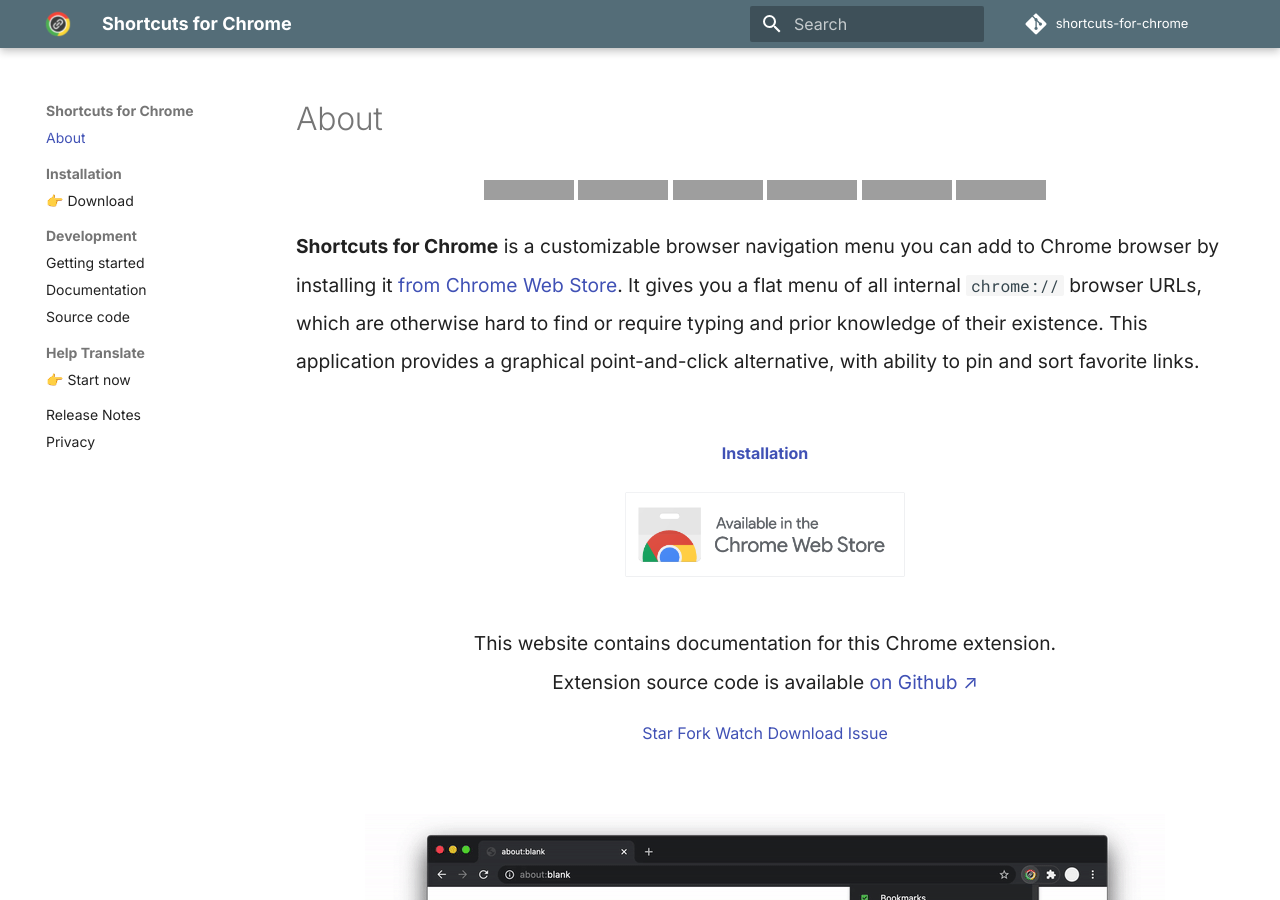
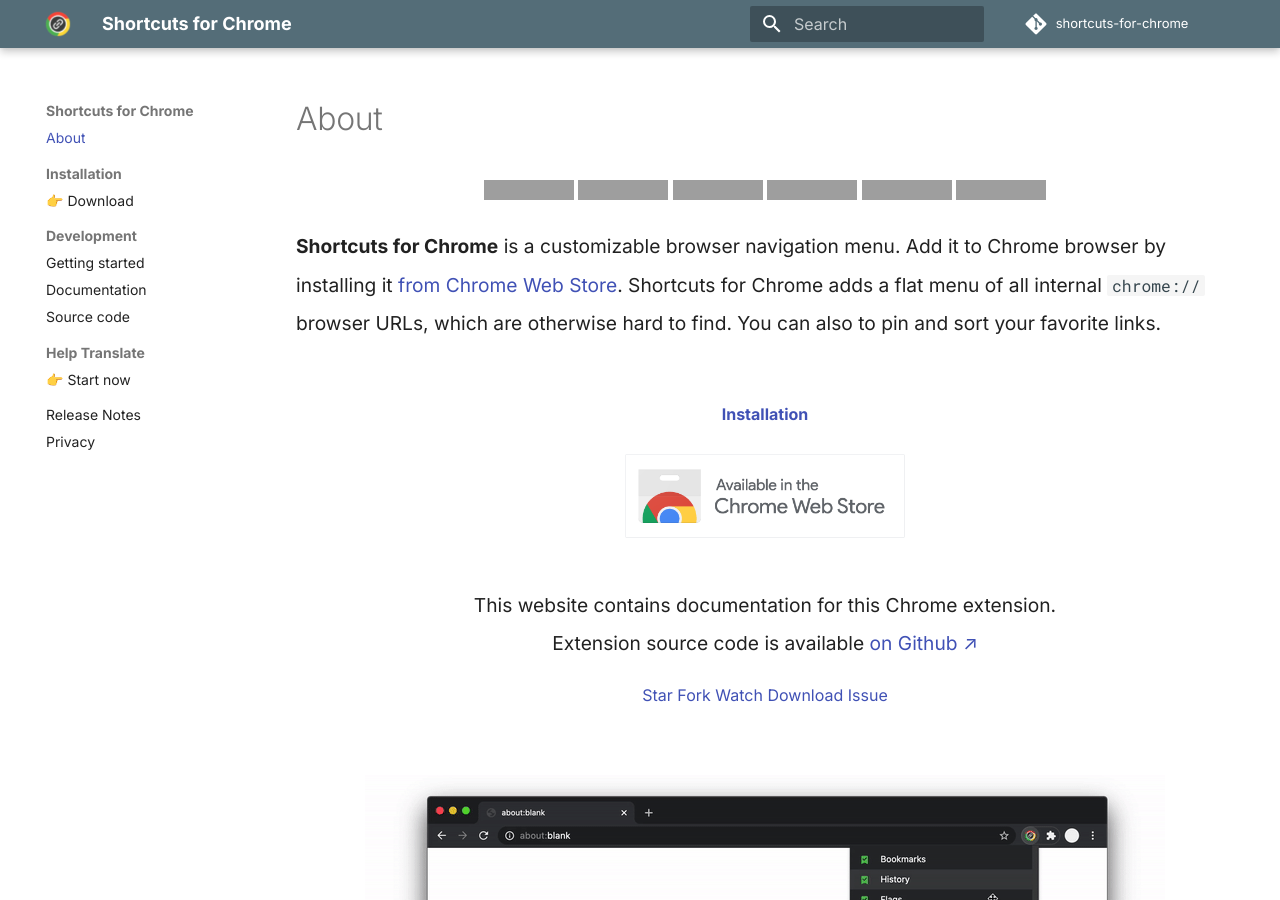
Before and after one commit to MobileFirstLLC/shortcuts-for-chrome, an MkDocs documentation site: the page built from docs/index.md, in a window 1280 px wide and 900 px high, cut to the strip 0-900 px from the top of the window. Built offline with MkDocs 1.6.1 and Material for MkDocs 9.7.7, drawn with Linux system fonts in a browser that asks for light colours; comment, search, counter and statistics services are not loaded; grey boxes are pictures that could not be loaded.

Commit message:
docs: update index

```diff
--- a/docs/index.md
+++ b/docs/index.md
@@ -20,11 +20,10 @@
 </div>
 
 <p style="font-size: 120%; line-height: 2; margin: 1rem 0 3rem 0;">
-<strong>Shortcuts for Chrome</strong> is a customizable browser navigation menu you can add to Chrome browser
+<strong>Shortcuts for Chrome</strong> is a customizable browser navigation menu. Add it to Chrome browser
 by installing it <a rel="nofollow noreferrer" href="https://chrome.google.com/webstore/detail/jnmekaomnicdcpgdndekkmojfomifjal" target="_blank">from Chrome Web Store</a>.
-It gives you a flat menu of all internal <code>chrome://</code> browser URLs, which are otherwise hard to find
-or require typing and prior knowledge of their existence. This application provides a graphical point-and-click alternative,
-with ability to pin and sort favorite links.
+Shortcuts for Chrome adds a flat menu of all internal <code>chrome://</code> browser URLs, which are otherwise hard to find.
+You can also to pin and sort your favorite links.
 </p>
 
 <a style="margin:1rem auto 2rem auto; display:table; text-align: center"
```
